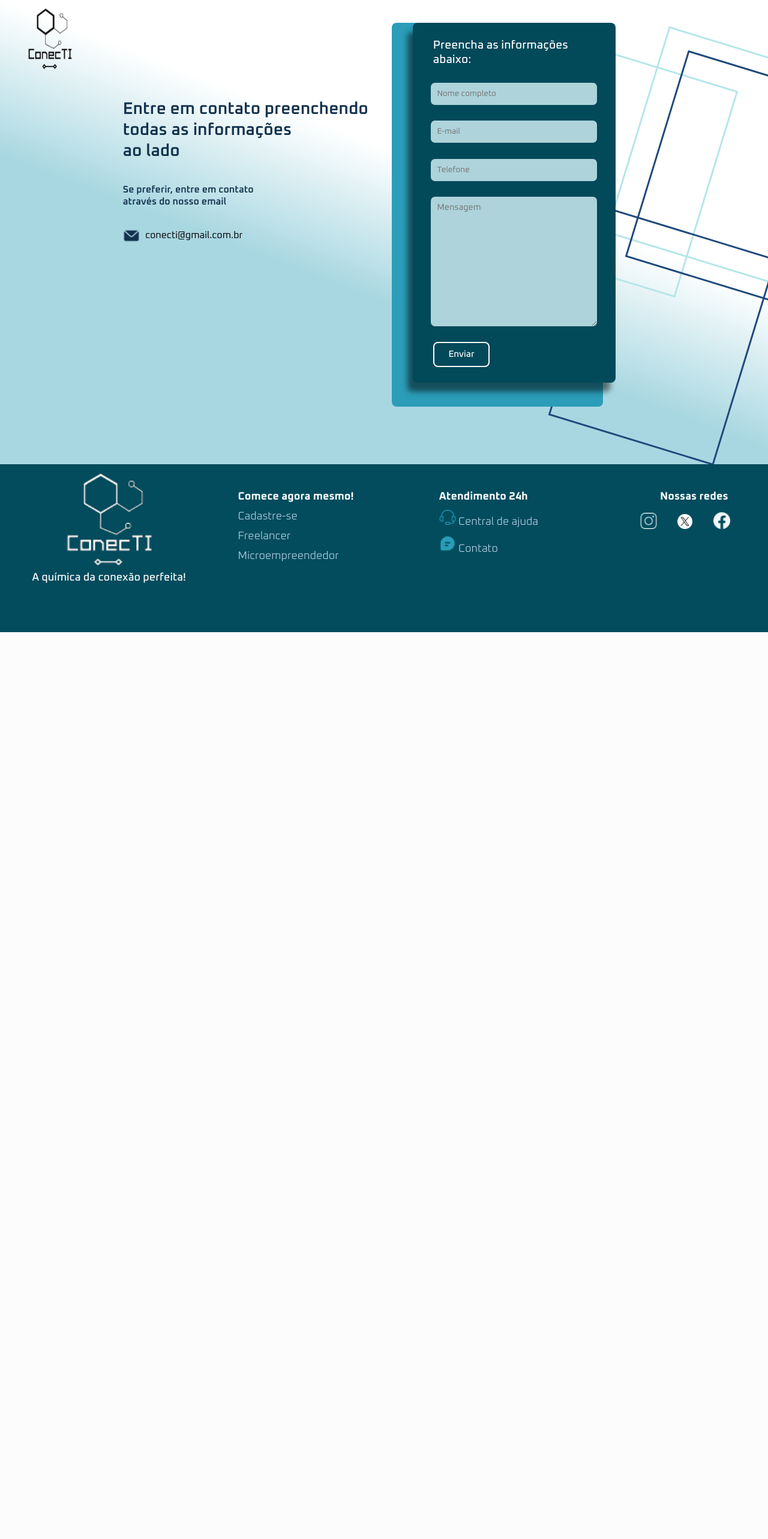
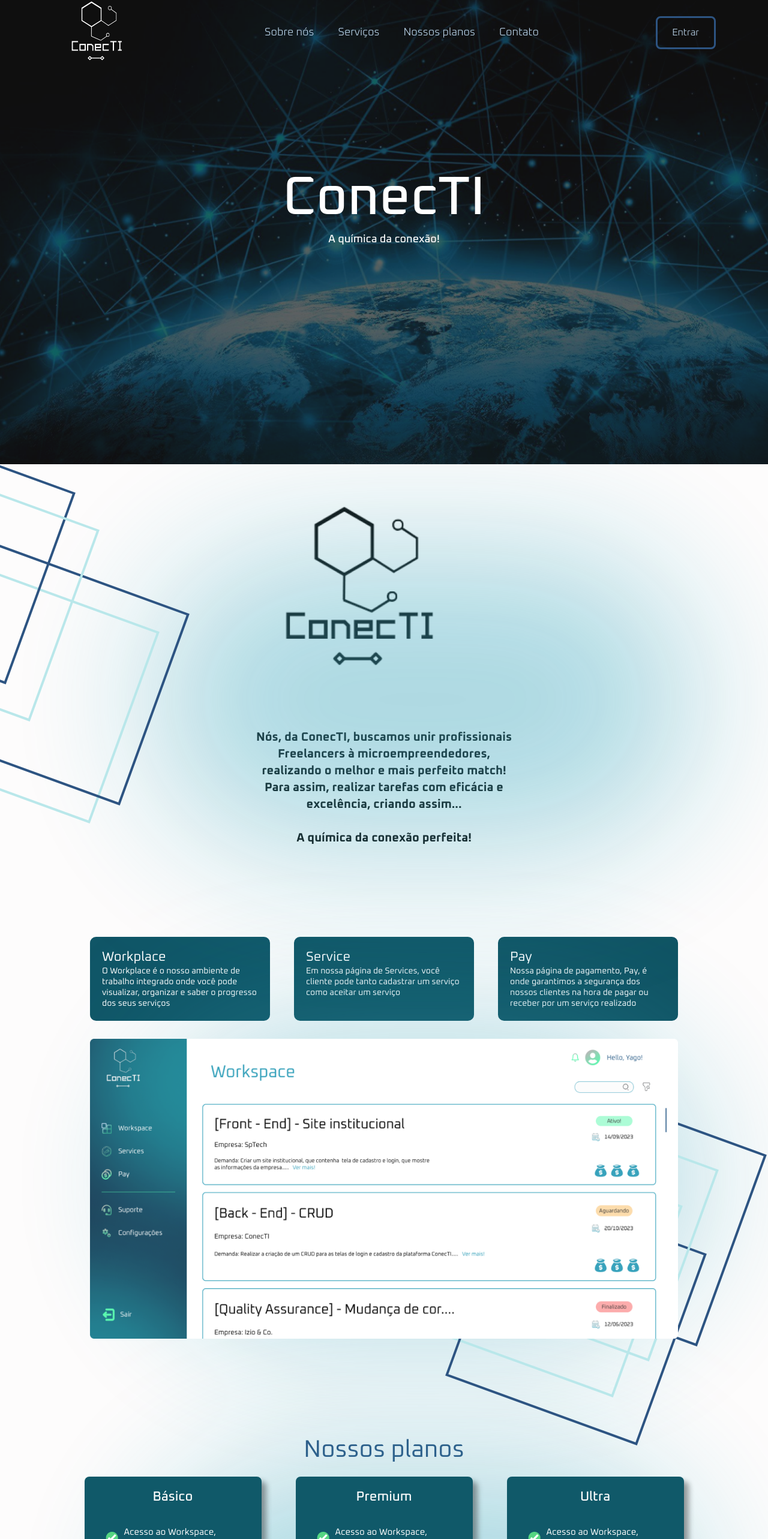
Before and after one commit to Freelancer-GP10/Desenvolvimento, a React (Vite) app in the folder web/: page / in a window 1280 px wide. Shown: the part 26-2592 px from the top of the page at 60% size. Before the commit the page ends 1080 px from the top, so only its background shows below. Built offline with nearby package versions, Linux system fonts and the light colour scheme.

Commit message:
Tela de login finalizada e index com quadrados sobrepostos e ajustes de tamanho

```diff
--- a/web/src/Index.jsx
+++ b/web/src/Index.jsx
@@ -54,9 +54,16 @@ function Index() {
 
                         <div className="conteudo-central">
 
+                            {/* QUADRADOS */}
+                            <div className="quadrado-grupo">
+                                <div className="quadrado quadrado4-dois"></div>
+                                <div className="quadrado quadrado3-dois"></div>
+                                <div className="quadrado quadrado1-dois"></div>
+                                <div className="quadrado quadrado2-dois"></div>
+                            </div>
+
 
                             <div className="caixa-central">
-
                                 <div className="logo-grande">
                                     <img src={logogrande} alt="" />
                                 </div>
@@ -69,18 +76,14 @@ function Index() {
                                         excelência, criando assim...<br />
                                         <br />
 
-                                        A química da conexão perfeita! <br /></h3>
+                                        A química da conexão perfeita! <br />
+                                    </h3>
                                 </div>
                             </div>
 
+
                         </div>
 
-                        {/* QUADRADOS */}
-                        <div className="quadrado4"></div>
-                        <div className="quadrado3"></div>
-                        <div className="quadrado1"></div>
-                        <div className="quadrado2"></div>
-                        <div className='circulo_azul2'></div>
 
                     </section>
 
@@ -116,7 +119,16 @@ function Index() {
                                 <img src={imgservicos} alt="" />
                             </div>
                         </div>
+
+                        {/* QUADRADOS */}
+                        <div className="quadrado-grupo3">
+                            <div className="quadrado3 quadrado4-tres"></div>
+                            <div className="quadrado3 quadrado3-tres"></div>
+                            <div className="quadrado3 quadrado1-tres"></div>
+                            <div className="quadrado3 quadrado2-tres"></div>
+                        </div>
                     </section>
+
 
 
                     {/* SESSÃO QUATRO*/}
@@ -124,8 +136,6 @@ function Index() {
                     <section className="section-quatro">
 
                         <div className="section-pagina">
-
-
 
                             <div className="titulo-planos">
                                 <h5>Nossos planos</h5>
@@ -207,6 +217,16 @@ function Index() {
                                     </div>
                                 </div>
 
+
+                                {/* QUADRADOS */}
+                                <div className="quadrado-grupo4">
+                                    <div className="quadrado4 quadrado4-quatro"></div>
+                                    <div className="quadrado4 quadrado3-quatro"></div>
+                                    <div className="quadrado4 quadrado1-quatro"></div>
+                                    <div className="quadrado4 quadrado2-quatro"></div>
+                                </div>
+
+
                         </div>
 
                     </div>
--- a/web/src/Login.jsx
+++ b/web/src/Login.jsx
@@ -8,6 +8,7 @@ import logopreta from "./img/logo.png";
 function Login() {
   return (
     <>
+     <div className="backGradient"></div>
       <section>
         {/* Imagem */}
         <img className="fundologin" src={fundologin} alt="ConecTI" />
@@ -28,7 +29,7 @@ function Login() {
               <input type="password" id="senha" placeholder="Senha" />
             </form>
 
-            <h2>Deseja manter logado? <input type="checkbox" id="myCheckbox" className="checkbox" /></h2>
+            <h2>Deseja manter logado? <input type="checkbox" id="myCheckbox" className="checkbox-login" /></h2>
             <button className="button" id="button">Login</button>
 
           </div>
--- a/web/src/css/Index.css
+++ b/web/src/css/Index.css
@@ -5,7 +5,24 @@
     text-decoration: none;
     font-family: 'Oxanium', cursive;
 }
-.section-principal{
+
+.background-index {
+    animation: glow 4s linear infinite alternate;
+}
+
+@keyframes glow {
+    0% {
+        opacity: 0.9;
+        /* Define a opacidade inicial (pode ajustar conforme desejado) */
+    }
+
+    100% {
+        opacity: 1;
+        /* Define a opacidade máxima (pode ajustar conforme desejado) */
+    }
+}
+
+.section-principal {
     width: auto;
     height: auto;
 }
@@ -36,6 +53,7 @@ li {
 li:hover {
     color: #FFF;
     transition: 1s;
+    transform: scale(1.2);
 }
 
 a {
@@ -44,6 +62,11 @@ a {
     font-style: normal;
     font-weight: 300;
     line-height: normal;
+    transition: transform 0.2s ease;
+}
+
+a:hover {
+    transform: scale(1.1);
 }
 
 button {
@@ -79,6 +102,10 @@ button:hover {
 
 }
 
+.section-slogan h1 {
+    margin-top: 140px;
+}
+
 h1 {
     color: #FFF;
     text-align: center;
@@ -107,12 +134,12 @@ h2 {
 /* SESSÃO DOIS */
 
 .section-dois {
-    height: 615px;
+    min-height: 100vh;
+    /* Defina uma altura mínima para a seção */
     display: flex;
     justify-content: center;
     align-items: center;
-
-
+    max-height: 600px;
 }
 
 .conteudo-central {
@@ -124,10 +151,12 @@ h2 {
 }
 
 .caixa-central {
-    display: flex;
+    display: grid;
     flex-direction: row;
     justify-content: center;
     align-items: center;
+    width: 100%;
+    flex-wrap: wrap;
 
 }
 
@@ -135,63 +164,76 @@ h2 {
     width: 344px;
     height: 277px;
     display: flex;
-    justify-content: flex-end;
+    /* justify-content: flex-end; */
     margin: 100px;
 }
 
 .texto-direita {
     flex: 1;
-    display: flex;
-    justify-content: center;
     text-align: center;
+    /* align-items: center; */
 }
 
-/* QUADRADOS */
+.texto-direita h3 {
+    font-size: 20px;
+    /* Ajuste o tamanho da fonte */
+    line-height: 1.4;
+    /* Ajuste o espaçamento entre linhas */
+}
 
 
-.quadrado1 {
-    width: 23%;
-    height: 39vh;
-    border: 3px solid #215683;
-    position: absolute;
-    transform: rotate(16deg);
-    margin-left: 100%;
-    margin-top: 0%;
+/* QUADRADOS */
+.quadrado-grupo {
+    position: relative;
+    width: 100%;
+    height: 100%;
+    display: flex;
+    justify-content: flex-start;
+    align-items: flex-start;
 }
 
-.quadrado2 {
-    width: 21%;
-    height: 39vh;
-    border: 3px solid #215683;
-    position: fixed;
-    transform: rotate(16deg);
-    margin-left: 80%;
-    margin-top: -13%;
+.quadrado {
+    width: 340px;
+    height: 340px;
+    border: 4px solid;
+    position: absolute;
+
+    transform: rotate(-70deg);
+    /* Adicione a rotação para incliná-los */
 }
 
-.quadrado3 {
-    width: 25%;
-    height: 42vh;
-    border: 3px solid #bdeff1;
-    position: fixed;
-    transform: rotate(16deg);
-    margin-left: 68%;
-    margin-top: 2%;
+.quadrado1-dois {
+    margin-bottom: -73px;
+    bottom: 55px;
+    right: 290px;
+    border: 4px solid #204A7B;
 }
 
-.quadrado4 {
-    width: 21%;
-    height: 39vh;
-    border: 3px solid #bdeff1;
-    position: fixed;
-    transform: rotate(16deg);
-    margin-left: 78%;
-    margin-top: -11.5%;
+.quadrado2-dois {
+    margin-bottom: -70px;
+    bottom: -10px;
+    right: 250px;
+    border: 4px solid #b5e6e9;
+    /* transform: rotate(-75deg); */
+}
+
+.quadrado3-dois {
+    margin-bottom: -130px;
+    bottom: -90px;
+    right: 100px;
+    border: 4px solid #204A7B;
+}
+
+.quadrado4-dois {
+    bottom: -250px;
+    right: 150px;
+    border: 4px solid #b5e6e9;
 }
 
 
 /* SESSÃO TRÊS*/
 .section-tres {
+    margin-top: 110px;
     height: 615px;
     display: flex;
     justify-content: center;
@@ -199,11 +241,77 @@ h2 {
 }
 
 .img-servicos {
-    margin-top: 20px;
-    width: 10px;
-    height: 400px;
+    display: flex;
+    align-items: center;
+    flex-direction: column;
+    align-items: center;
+    position: relative; /* Adicione position: relative; */
+    z-index: 2;
 
 }
+
+.img-servicos img {
+    margin-top: 20px;
+    height: 500px;
+    width: 980px;
+    display: flex;
+    align-items: center;
+    position: relative; /* Adicione position: relative; */
+    z-index: 2; /* Defina um z-index maior */
+
+}
+
+/* QUADRADOS SESSÃO TRÊS */
+
+.quadrado-grupo3 {
+    position: relative;
+    width: 100%;
+    height: 100%;
+    display: flex;
+    justify-content: flex-start;
+    align-items: flex-start;
+    position: absolute; /* Adicione position: absolute; */
+    z-index: 1;
+}
+
+.quadrado3 {
+    width: 340px;
+    height: 340px;
+    border: 4px solid;
+    position: absolute;
+
+    transform: rotate(-70deg);
+    /* Adicione a rotação para incliná-los */
+}
+
+.quadrado1-tres {
+    margin-bottom: 40px;
+    bottom: 55px;
+    right: 50px;
+    border: 4px solid #204A7B;
+}
+
+.quadrado2-tres {
+    margin-bottom: 150px;
+    bottom: -80px;
+    right: 130px;
+    border: 4px solid #b5e6e9;
+    /* transform: rotate(-75deg); */
+}
+
+.quadrado3-tres {
+    margin-bottom: 30px;
+    bottom: -100px;
+    right: 150px;
+    border: 4px solid #204A7B;
+}
+
+.quadrado4-tres {
+    bottom: 10px;
+    right: 190px;
+    border: 4px solid #b5e6e9;
+}
+
 
 /* SESSÃO QUATRO*/
 
@@ -214,16 +322,19 @@ h2 {
     align-items: center;
 }
 
-.section-pagina{
+.section-pagina {
     display: flex;
-    flex-direction: column; /* Alinhe os elementos verticalmente */
+    flex-direction: column;
+    /* Alinhe os elementos verticalmente */
     align-items: center;
-    text-align: center; /* Alinhe o texto centralmente */
+    text-align: center;
+    /* Alinhe o texto centralmente */
     height: 615px;
 }
 
 .titulo-planos {
-    margin-bottom: 20px; /* Adicione espaço entre o título e os cards */
+    margin-bottom: -30px;
+    /* Adicione espaço entre o título e os cards */
 }
 
 h5 {
@@ -240,15 +351,16 @@ h5 {
     padding: 50px;
     gap: 57px;
     /* Adicione um espaçamento horizontal de 20px entre os cards */
+
 }
 
 .card {
     border-radius: 8px;
     background: #024F60;
     box-shadow: 8px 8px 10px 0px rgba(0, 0, 0, 0.40);
-    width: 300px;
-    height: 490px;
-    padding: 40px;
+    width: 295px;
+    height: 450px;
+    padding: 20px;
 }
 
 .icone {
@@ -259,20 +371,74 @@ h5 {
 }
 
 .card h2 {
-    font-size: 20px;
+    font-size: 22px;
     padding-bottom: 20px;
 
 }
 
 .card h4 {
     color: #FFF;
-    font-size: 14px;
+    font-size: 15px;
     font-style: normal;
     font-weight: 400;
     line-height: normal;
     padding-left: 10px;
     text-align: start;
 
+}
+
+
+/* QUADRADOS SESSÃO QUATRO */
+
+.quadrado-grupo4 {
+    position: absolute;
+    width: auto;
+    height: 100%;
+    display: flex;
+    justify-content: flex-start;
+    align-items: flex-start;
+
+}
+
+.quadrado4 {
+    width: 340px;
+    height: 340px;
+    border: 4px solid;
+    position: absolute;
+    transform: rotate(-70deg);
+    z-index: 1;
+}
+
+.quadrado1-quatro {
+    margin-bottom: 140px;
+    bottom: 55px;
+    left: -60px;
+    border: 4px solid #204A7B;
+}
+
+.quadrado2-quatro {
+    margin-bottom: 120px;
+    bottom: 45px;
+    left: -100px;
+    border: 4px solid #b5e6e9;
+    /* transform: rotate(-75deg); */
+}
+
+.quadrado3-quatro {
+    margin-bottom: 130px;
+    bottom: -140px;
+    left: -360px;
+    border: 4px solid #204A7B;
+}
+
+.quadrado4-quatro {
+    margin-bottom: 100px;
+    bottom: -60px;
+    left: -300px;
+    border: 4px solid #b5e6e9;
+}
+.card{
+    z-index: 2;
 }
 
 /* FOOTER */
--- a/web/src/css/Login.css
+++ b/web/src/css/Login.css
@@ -2,7 +2,8 @@ body {
     font-family: 'Oxanium';
 
 }
-section{
+
+section {
     position: absolute;
     width: 100%;
     height: 100vh;
@@ -12,16 +13,17 @@ section{
     justify-items: center;
 
 }
-.fundologin{
+
+.fundologin {
     background-position: center;
     background-size: cover;
 }
 
-.container2{
+.container2 {
     align-items: flex-start;
 }
 
-.logopreta{
+.logopreta {
     width: 132px;
     height: 135px;
     margin-left: 400px;
@@ -41,16 +43,41 @@ h1 {
 h2 {
     font-size: 18px;
     color: #000000;
+    font-weight: 400;
+    align-items: end;
 }
 
-.form2{
-    width: 300px;
+a {
+    text-decoration: none;
+    color: #2B9DB8;
+    font-weight: 400;
+}
+
+.checkbox-login{
+    box-sizing: border-box;
+
+    width: 22px;
+    height: 14px;
+
+    background: #F2F9FA;
+    border: 1px solid #215683;
+
+    /* Inside auto layout */
+    flex: none;
+    order: 1;
+    flex-grow: 0;
+}
+
+.form2 {
+    width: 392px;
+    height: 48px;
     display: flex;
     flex-direction: column;
-    align-items: flex-end;;
+    align-items: flex-end;
+
 }
 
-form{
+form {
     display: flex;
     width: 100%;
     align-items: flex-end;
@@ -61,7 +88,7 @@ form{
     margin-top: 2%;
 }
 
-form input{
+form input {
     display: flex;
     width: 100%;
     height: 4vh;
@@ -72,4 +99,11 @@ form input{
 
     border-radius: 8px;
     border: 1px solid #204A7B;
+
+    transition: box-shadow 0.3s ease;
 }
+
+/* EFEITO PRA INPUT MUDAR DE COR AO CLICAR*/
+form :focus{
+    box-shadow: inset 0 0 5px 3px #204A7B;
+}
--- a/web/src/js/App.jsx
+++ b/web/src/js/App.jsx
@@ -13,9 +13,10 @@
 
 // import CadastroMicroempreendedor2 from "../Cadastro_Microempreendedor";
 // import { BrowserRouter, Routes, Route } from "react-router-dom";
- //import Tela_Escolha from "../Tela_Escolha";
-import Contato from "../Contato";
-import Footer from "../Footer";
+//  import TelaEscolha from "../TelaEscolha";
+// import Contato from "../Contato";
+// import Footer from "../Footer";
+import Index from "../Index";
 
 function App (){
     return(
@@ -26,9 +27,11 @@ function App (){
 
             {/* <Login/> */}
 
-            <Contato/>
+            {/* <TelaEscolha/> */}
 
-            {/* <Index/> */}
+            {/* <Contato/> */}
+
+            <Index/>
 
             {/*<BrowserRouter>
                 <Routes>
```
Also changed, not shown: 1 other file (tests, documents, lock files or other folders). Lines whose indentation alone changed are shown as unchanged.
